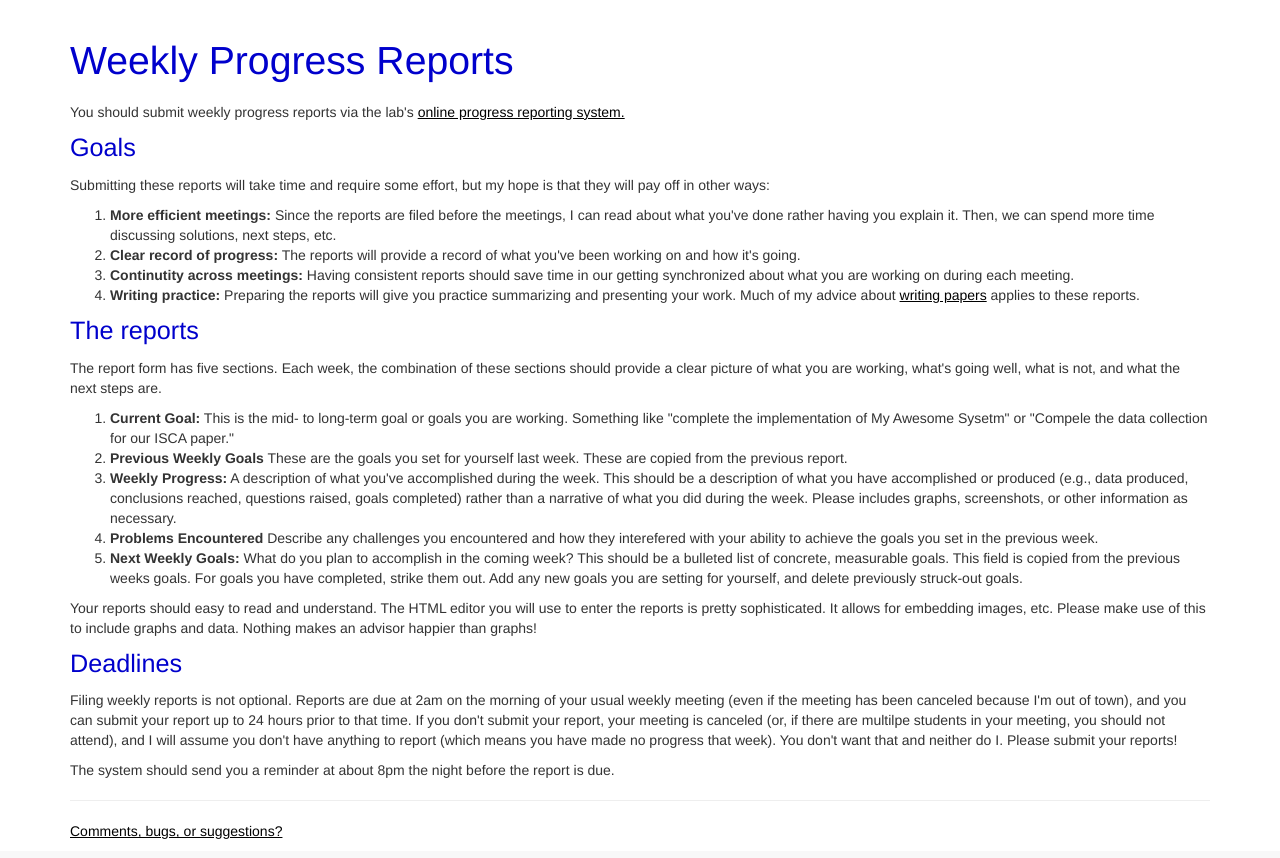
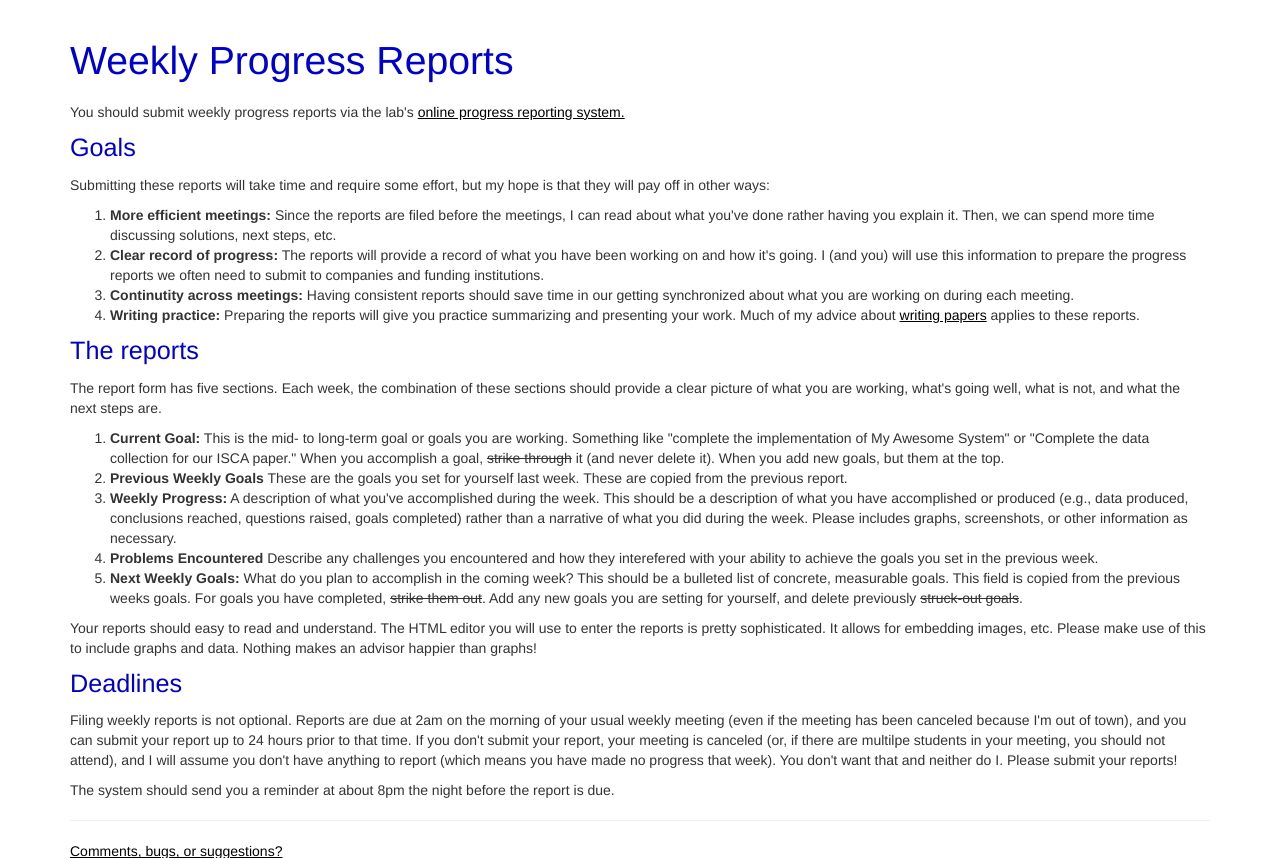
Before and after one commit to NVSL/smithers, a Python web app: template server/smithers/templates/html/ProgressReports.jinja.html in a window 1280 px wide. Shown: the part 51-909 px from the top of the page. Run offline with Jinja, Linux system fonts and the light colour scheme; the template is opened without the code that fills it, so the values that code supplies are empty; some libraries are stand-ins or nearby versions.

Commit message:
clarified report guidelines

```diff
--- a/server/smithers/templates/html/ProgressReports.jinja.html
+++ b/server/smithers/templates/html/ProgressReports.jinja.html
@@ -8,7 +8,7 @@
 <p>Submitting these reports will take time and require some effort, but my hope is that they will pay off in other ways:</p>
 <ol>
     <li><b>More efficient meetings:</b> Since the reports are filed before the meetings, I can read about what you've done rather having you explain it.  Then, we can spend more time discussing solutions, next steps, etc.</li>
-    <li><b>Clear record of progress:</b> The reports will provide a record of what you've been working on and how it's going.</li>
+    <li><b>Clear record of progress:</b> The reports will provide a record of what you have been working on and how it's going.  I (and you) will use this information to prepare the progress reports we often need to submit to companies and funding institutions.</li>
     <li><b>Continutity across meetings:</b> Having consistent reports should save time in our getting synchronized about what you are working on during each meeting.</li>
     <li><b>Writing practice:</b>  Preparing the reports will give you practice summarizing and presenting your work.  Much of my advice about <a href="{{url_for('student_ops.render_resource', file='WritingPapers.html')}}">writing papers</a> applies  to these reports.</li>
 </ol>
@@ -17,11 +17,11 @@
 
 <p>The report form has five sections.  Each week, the combination of these sections should provide a clear picture of what you are working, what's going well, what is not, and what the next steps are.</p>
 <ol>
-    <li><b>Current Goal:</b> This is the mid- to long-term goal or goals you are working.  Something like "complete the implementation of My Awesome Sysetm" or "Compele the data collection for our ISCA paper."</li>
+    <li><b>Current Goal:</b> This is the mid- to long-term goal or goals you are working.  Something like "complete the implementation of My Awesome System" or "Complete the data collection for our ISCA paper."  When you accomplish a goal, <span style="text-decoration: line-through">strike through</span> it (and never delete it).  When you add new goals, but them at the top.</li>
     <li><b>Previous Weekly Goals</b> These are the goals you set for yourself last week.  These are copied from the previous report.</li>
     <li><b>Weekly Progress:</b> A description of what you've accomplished during the week.  This should be a description of what you have accomplished or produced (e.g., data produced, conclusions reached, questions raised, goals completed) rather than a narrative of what you did during the week.  Please includes graphs, screenshots, or other information as necessary.</li>
     <li><b>Problems Encountered</b> Describe any challenges you encountered and how they interefered with your ability to achieve the goals you set in the previous week.</li>
-    <li><b>Next Weekly Goals:</b> What do you plan to accomplish in the coming week?  This should be a bulleted list of concrete, measurable goals.  This field is copied from the previous weeks goals.  For goals you have completed, strike them out.  Add any new goals you are setting for yourself, and delete previously struck-out goals.</li>
+    <li><b>Next Weekly Goals:</b> What do you plan to accomplish in the coming week?  This should be a bulleted list of concrete, measurable goals.  This field is copied from the previous weeks goals.  For goals you have completed, <span style="text-decoration: line-through">strike them out</span>.   Add any new goals you are setting for yourself, and delete previously <span style="text-decoration: line-through">struck-out goals</span>.</li>
 </ol>
 
 <p>Your reports should easy to read and understand.  The HTML editor you will use to enter the reports is pretty sophisticated.  It allows for embedding images, etc.  Please make use of this to include graphs and data.  Nothing makes an advisor happier than graphs!</p>
```
